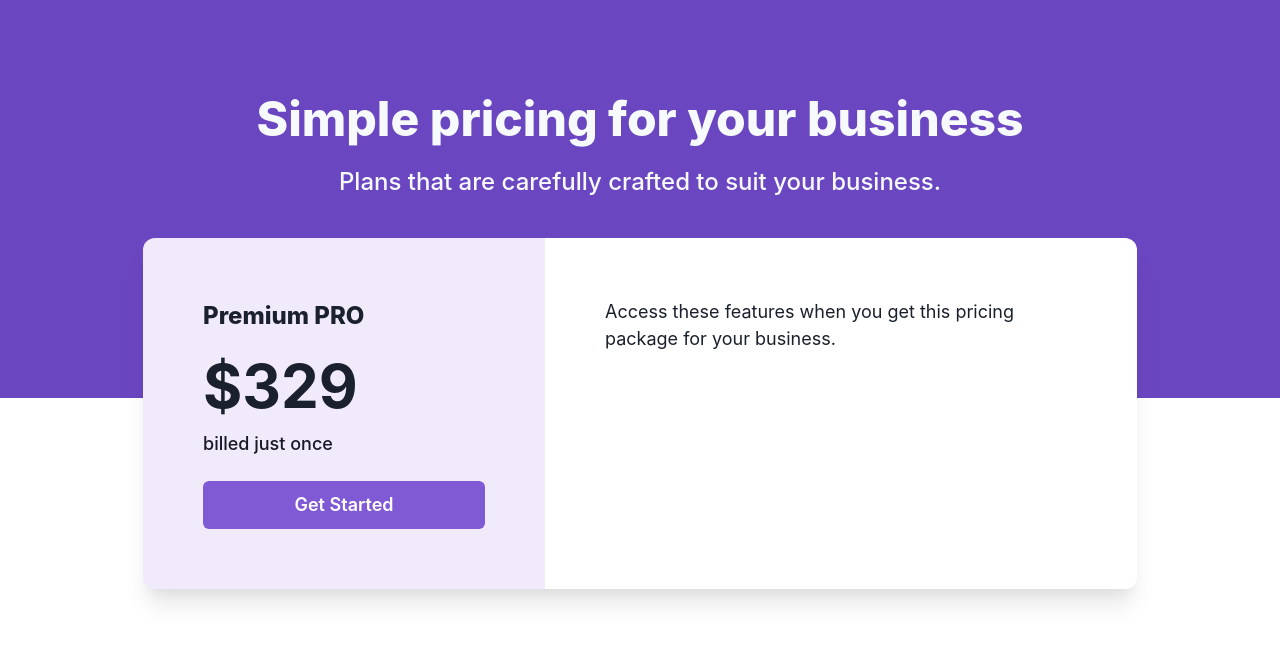
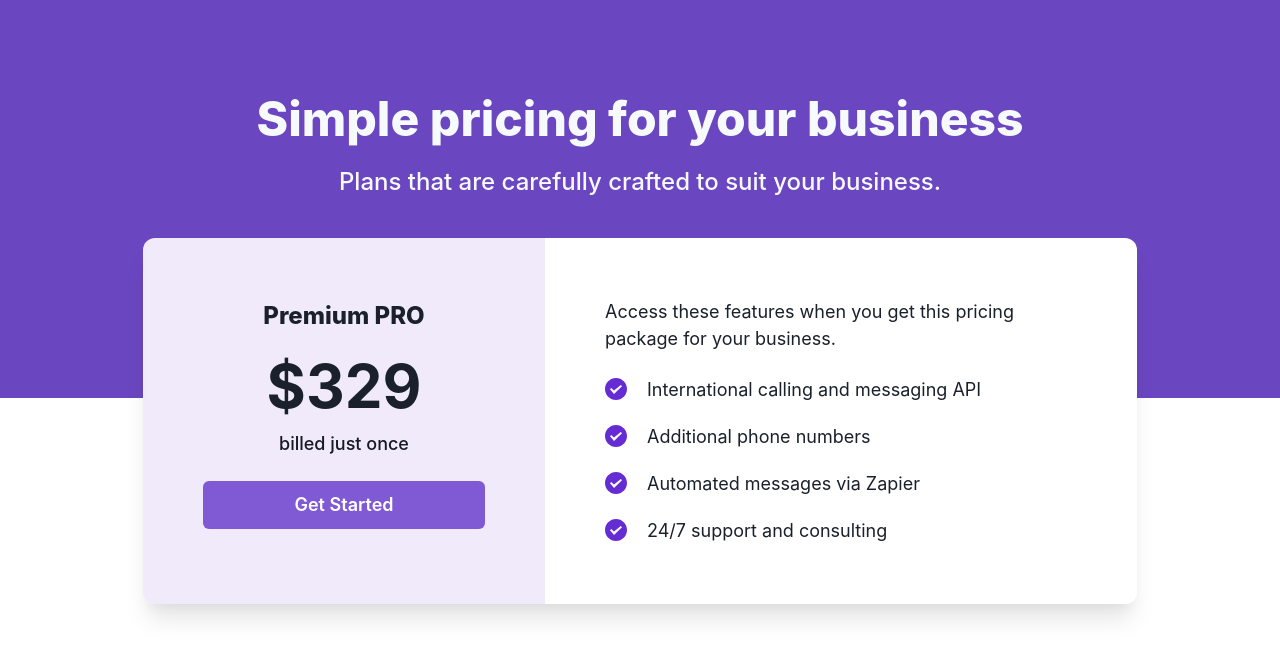
Before and after one commit to estheragbaje/chakra-ui-for-beginners, a React (Vite) app: page / in a window 1280 px wide. Shown: the top 658 px of the page. Built offline with nearby package versions, Linux system fonts and the light colour scheme.

Commit message:
feat: created right side of pricing section

```diff
--- a/src/components/Pricing.tsx
+++ b/src/components/Pricing.tsx
@@ -5,6 +5,7 @@ import {
   Heading,
   HStack,
   Icon,
+  Stack,
   StackProps,
   Text,
 } from '@chakra-ui/react';
@@ -29,6 +30,7 @@ export function Pricing() {
       borderRadius='12px'
       overflow='hidden'
       boxShadow='0px 20px 25px -5px rgba(0, 0, 0, 0.1), 0px 10px 10px -5px rgba(0, 0, 0, 0.04)'
+      textAlign='center'
     >
       <Flex>
         <Box bg='#F0EAFB' p='60px'>
@@ -50,6 +52,12 @@ export function Pricing() {
             Access these features when you get this pricing package for your
             business.
           </Text>
+          <Stack as='ul' spacing='20px' pt='24px'>
+            <ListItem>International calling and messaging API</ListItem>
+            <ListItem>Additional phone numbers</ListItem>
+            <ListItem>Automated messages via Zapier</ListItem>
+            <ListItem>24/7 support and consulting</ListItem>
+          </Stack>
         </Box>
       </Flex>
     </Box>
```
